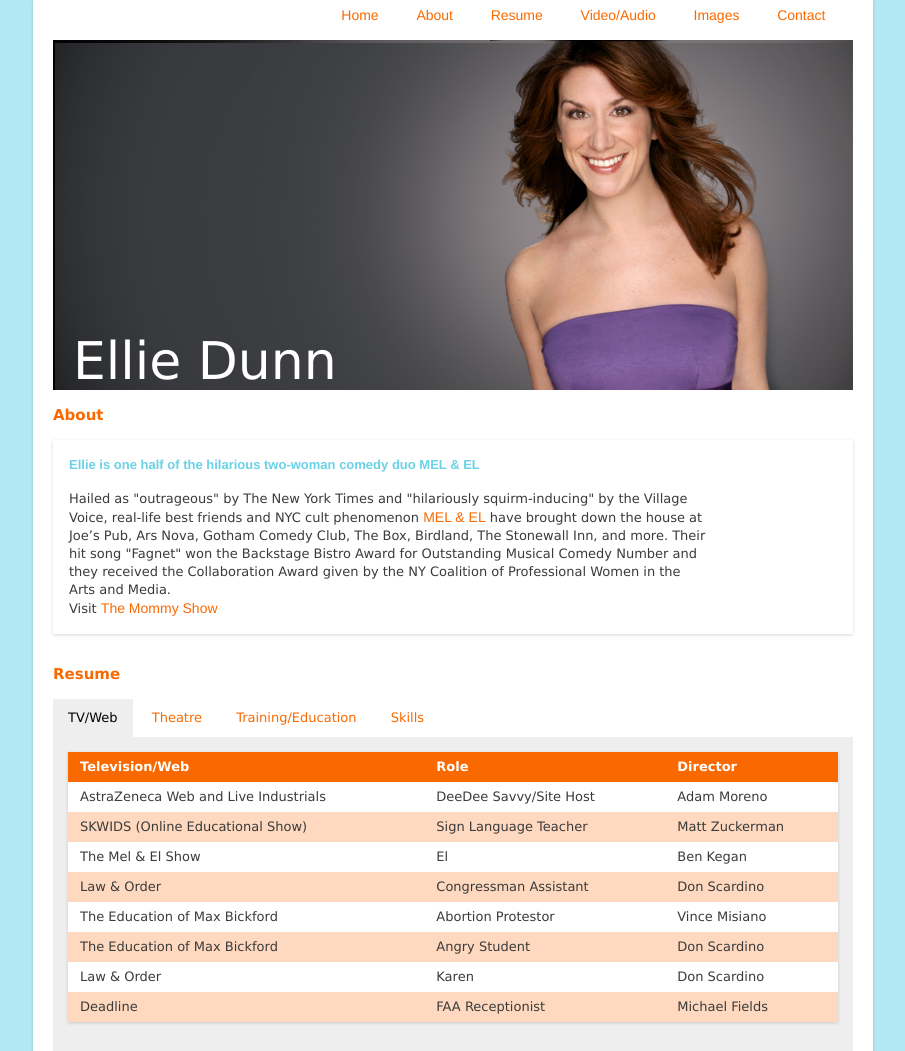
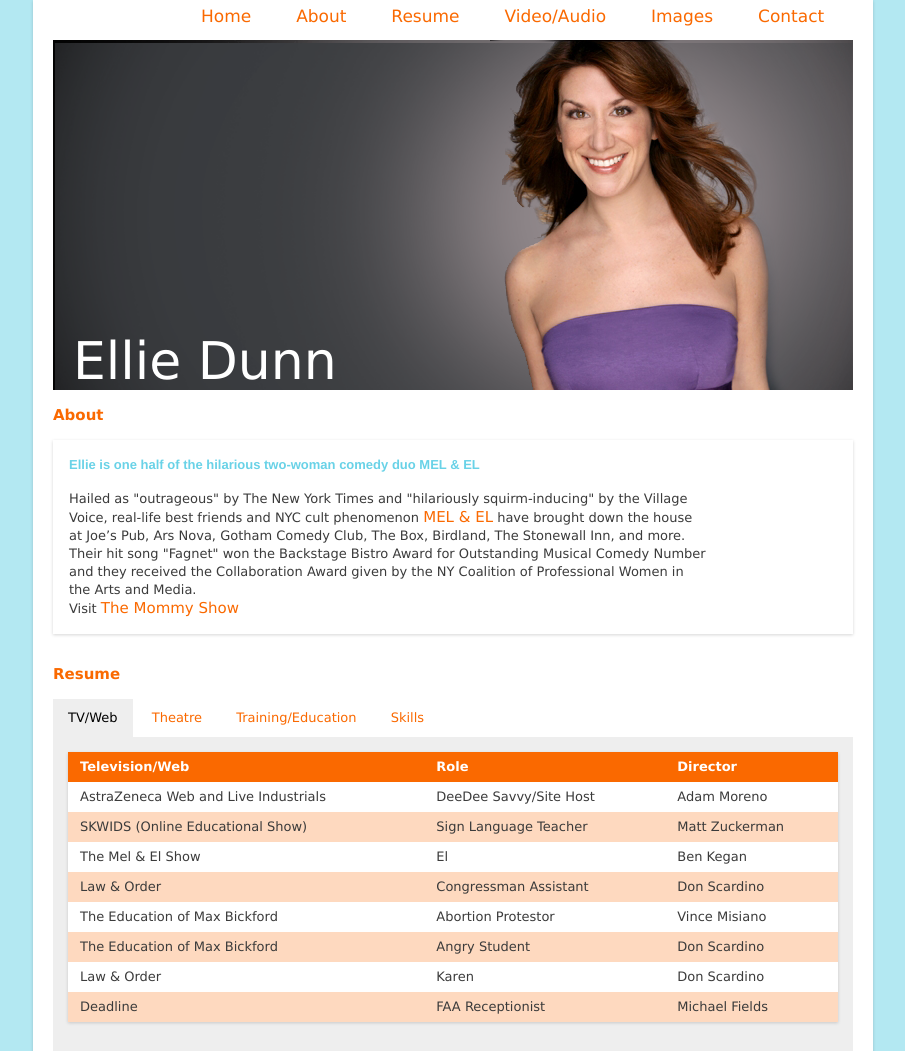
Before and after one commit to dunnjo98/ellie_FINAL, a PHP site: page / in a window 1280 px wide. Shown: the top 1051 px of the page, without its empty margins (187-1092 px from the left). Run offline with PHP 8.4, Linux system fonts and the light colour scheme; some libraries are stand-ins or nearby versions.

Commit message:
Enough for tonight

```diff
--- a/css/nav.css
+++ b/css/nav.css
@@ -16,8 +16,8 @@ pill
   background: rgba(250, 105, 0, 1);
 */
 a {
-  font-family: "Helvetica Neue", Helvetica, Arial;
-  font-size: 14px;
+  font-family: Verdana, Helvetica, Arial;
+  font-size: 17px;
   color: #FA6900;
   text-decoration: none;
 }
@@ -101,6 +101,9 @@ a {
   padding: 1.6em;
   border-bottom: 1px solid #eff2f6;
 }
+#cd-nav li a:hover {
+    color: #69D2E7;
+}
 #cd-nav li:last-child a {
   border-bottom: none;
 }
@@ -139,6 +142,9 @@ a {
     border-bottom: none;
   }
   #cd-nav li a:hover {
+    color: #69D2E7;
+  }
+  a:hover {
     color: #69D2E7;
   }
   #cd-nav.is-fixed ul {
--- a/css/style.css
+++ b/css/style.css
@@ -107,6 +107,15 @@ h2 {
 }
 .about {
   position: relative;
+}
+.about a {
+  font-family: Verdana, Helvetica, Arial;
+  font-size: 15px;
+  color: #FA6900;
+  text-decoration: none;
+}
+.about a:hover {
+  color: #69D2E7;
 }
 .shell {
   position: inline-block;
@@ -387,7 +396,7 @@ input.verify-box {
 .prev2, .next2 {
   position: absolute;
   top: 50%;
-  background: rgba(243, 134, 48, .7);
+  background: rgba(100, 100, 100, .7);
   padding: .25em .5em;
   color: #fff;
   text-decoration: none;
```
